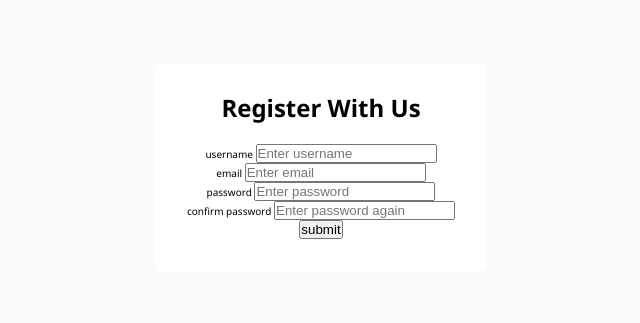
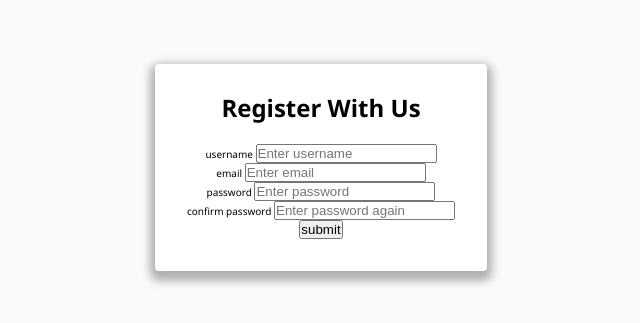
Before and after one commit to Sabelo-Hlatshwayo/form-validation-javascript, a plain HTML site: page index.html in a window 1280 px wide. Shown: the part 233-556 px from the top of the page, without its empty margins (319-959 px from the left). Drawn offline with Linux system fonts and the light colour scheme.

Commit message:
Add the box shadow on the form

```diff
--- a/styles.css
+++ b/styles.css
@@ -38,4 +38,5 @@ body {
     background-color: #fff;
     border-radius: 0.4rem;
     text-align: center;
+    box-shadow: 0 0.5rem 1rem 0.5rem rgba(0, 0, 0, 0.3);
 }
```
